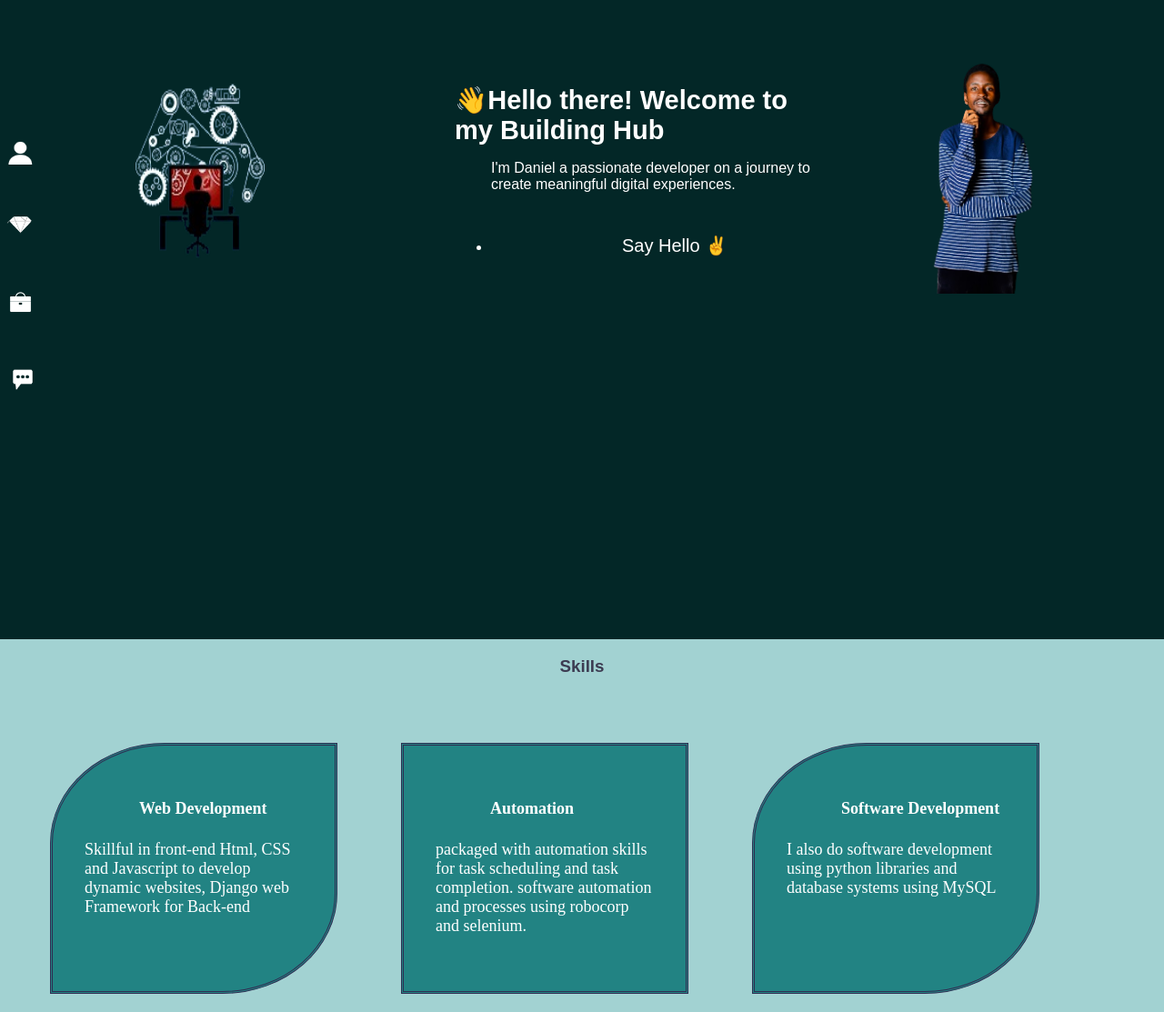
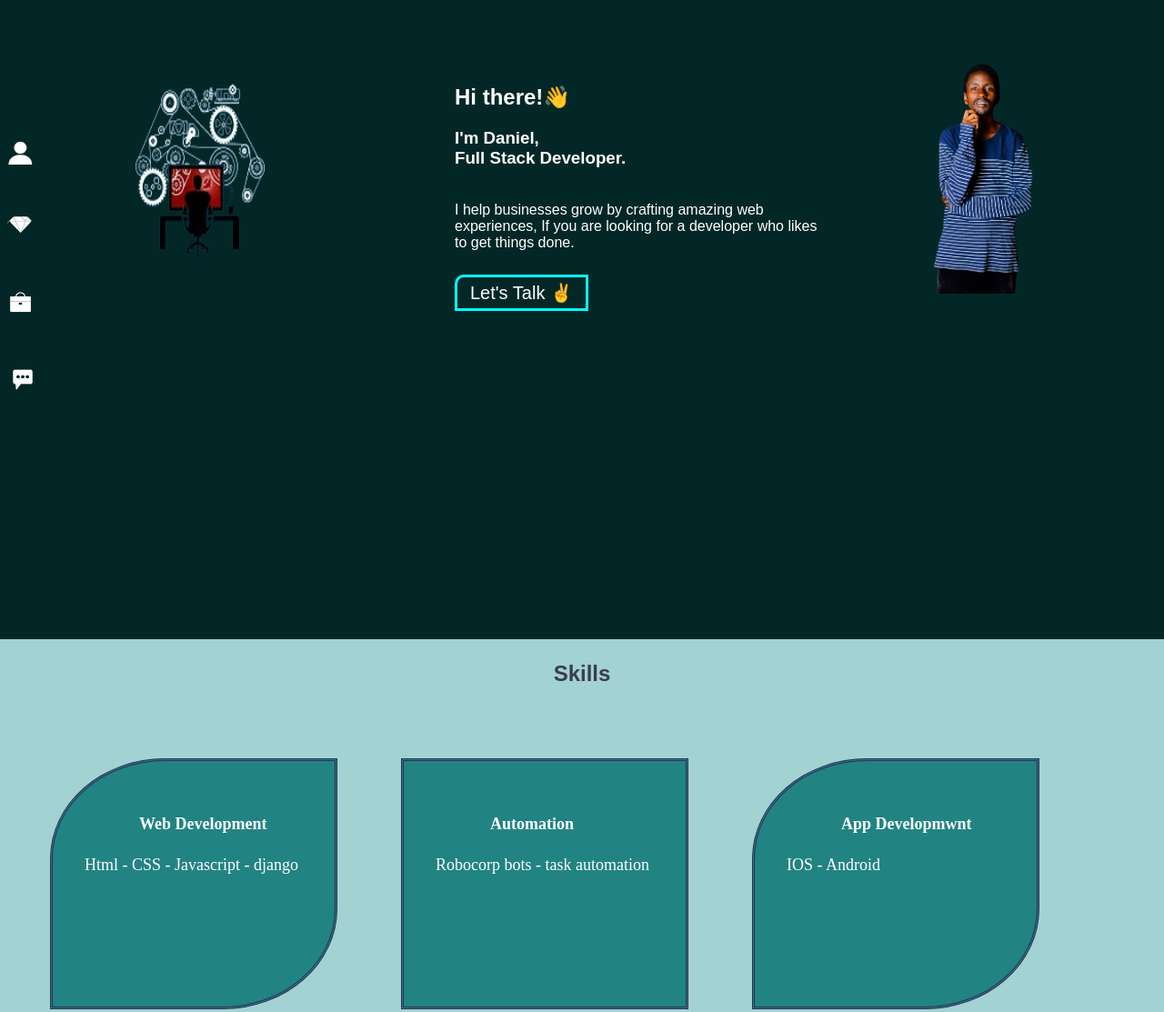
Before and after one commit to KiarieICT/KiarieICT.github.io, a plain HTML site: page index.html in a window 1280 px wide. Shown: the part 17-1130 px from the top of the page at 91% size. Drawn offline with Linux system fonts and the light colour scheme.

Commit message:
update portfolio

```diff
--- a/index.css
+++ b/index.css
@@ -86,19 +86,22 @@ body .home .info{
     width: 400px;
 
 }
-body .home .info ul {
-    padding-top: 30px;
-}
 
-body .home .info ul a{
+body .home .info a{
     text-decoration: none;
     font-size: 20px;
     color: white;
-    margin-left: 40%;
-    margin-top: 30px;
+    border: solid #2f2d52;
+    border-color: aqua;
+    border-top-left-radius: 10px 10px;
+    padding: 6px 14px;
+
+
+
+
 }
 body .home .info a:hover{
-    color: aqua;
+    color:#2f2d52;
 }
 body .home .about{
     margin: 20px;
@@ -136,7 +139,7 @@ body .services .skillsHeader{
 }
 
 body .services .skillsHeader h3{
-    font-size: 24;
+    font-size: 24px;
     color: #3c3b51;
 
 }
@@ -201,7 +204,7 @@ body .services .projectsDetails .project .img1{
 }
 body .services .projectsDetails .project .img1 a img{
     padding-bottom: 10%;
-    padding-top: -15%;
+    position: relative;
      height: 100%;
      width: 100%;
      display: flex;
@@ -217,7 +220,7 @@ body .services .projectsDetails .project .projectname{
 
 body .services .projectsDetails .project a h4{
       margin-left: 25%;
-      text-decoration: none;
+      text-decoration: overline;
       color: white;
 }
 
@@ -256,6 +259,7 @@ body .aboutme .connect{
 body .aboutme .connect .links{
 display: flex;
 flex-wrap: wrap;
+justify-content: center;
 
 }
 body .aboutme .connect .links .platform{
--- a/index.html
+++ b/index.html
@@ -15,10 +15,10 @@
               <div class="navlogo">
                 <a href="#home"><img src="images/profile1.png" alt="education">
 
-                </a>
-                <span class="tooltiptext"><a href="#home">Home</a></span>
-              </div>
-              <div class="navlogo">
+             </a>
+            <span class="tooltiptext"><a href="#home">Home</a></span></div>
+
+             <div class="navlogo">
                 <a href="#skills"><img src="images/diamond.png" alt="skills" >
                 </a>
                 <span class="tooltiptext"><a href="#skills">Skills</a></span>
@@ -50,14 +50,17 @@
           </div>
 
            <div class="info">
-            <h2></h2>
-            <p><b style="font-size: 29px;">👋Hello there! Welcome to my Building Hub</b></p>
-            <p style="margin-left: 10%; font-size: 30;">I'm Daniel a passionate developer on a journey to create meaningful digital experiences.</p>
-             <ul>
-              <li><a href="#contacts">Say Hello ✌️</a></li>
-             </ul>
+            <h2>Hi there!👋<br></h2>
+            <h3>I'm Daniel,<br>
+            Full Stack Developer.</h3>
 
-
+            <p>
+              <br>
+              I help businesses grow by crafting amazing web experiences,
+              If you are looking for a developer who likes to get things done.
+            </p>
+               <br>
+              <a href="#contacts">Let's Talk ✌️</a>
 
            </div>
 
@@ -65,16 +68,10 @@
 
             <img src="images/me.png" alt="Dan profile">
 
-            </div>
+
 
            </div>
         </div>
-
-
-
-
-
-
 
 
         <div class="services" id="skills">
@@ -85,25 +82,25 @@
             </div>
 
             <div class="skillsDetails">
+
               <div class="skill">
                 <h4>Web Development</h4>
-                <p>Skillful in front-end Html, CSS and Javascript to
-                   develop dynamic websites, Django web Framework for
-                    Back-end</p>
+                <p> Html - CSS - Javascript - django
+                </p>
               </div>
 
               <div class="skill" style="border-radius: 0%;">
                 <h4>Automation</h4>
-                <p>packaged with automation skills for task scheduling and task completion.
-                  software automation and processes using robocorp and selenium.
+                <p>
+                  Robocorp  bots - task automation
                 </p>
               </div>
 
                 <div class="skill">
 
-                  <h4>Software Development</h4>
+                  <h4>App Developmwnt</h4>
                   <p>
-                    I also do software development using python libraries and database systems using MySQL
+                    IOS - Android
                   </p>
                 </div>
               </div>
@@ -210,7 +207,7 @@
             <div class="platform"><h4>LinkedIn :</h4> <h4><a href="https://www.linkedin.com/in/daniel-kiarie-92746522b/">Danny Kiarie</a></h4></div>
             <div class="platform"><h4>GitHub :</h4><h4><a href="https://github.com/KiarieICT">KiarieICT</a></h4></div>
             <div class="platform"><h4>X :</h4><h4><a href="https://twitter.com/_mr_RIZ">Kiarie</a></h4></div>
-            <div class="platform"><h4>Phone :</h4><h4>+254 707219686</h4></div>
+            <div class="platform"><h4>Phone :</h4><h4 style="color: blue;">+254 707219686</h4></div>
             </div>
 
 
@@ -220,11 +217,11 @@
 
 
         <div class="contacts" id="contacts">
-        <h2>Say Hello</h2>
+        <h2>Send Me A Message</h2>
 
 <form action="mailto:dkiarie600@gmail.com" method="post" enctype="multipart/form-data">
     <label for="email">Your Email:</label>
-    <input type="text" id="email" name="email" required><br>
+    <input type="text" id="email"  name="email" required><br>
 
     <label for="message">Message:</label>
     <textarea id="message" name="message" rows="4" required></textarea><br>
@@ -236,7 +233,7 @@
 
 <form action="https://wa.me/0707219686" method="get" target="_blank">
     <label for="whatsapp">Your Message:</label>
-    <textarea id="whatsapp" name="text" rows="4" required></textarea>
+    <textarea id="whatsapp" name="text" rows="4" required ></textarea>
 
     <input type="submit" value="Send WhatsApp Message">
 </form>
```
Also changed, not shown: images/LEGACY__DSC0049-removebg-preview.png (added), images/education.png (deleted), images/education1.png (deleted), images/education3.png (deleted), images/education6.png (deleted), images/education7.png (deleted), images/facebook.jpg (added), images/home.png (deleted), images/order.png (added), images/profile3.png (deleted), images/projects.jpg (deleted), images/projects.png (deleted), images/skills2.png (deleted), 4 other files.
